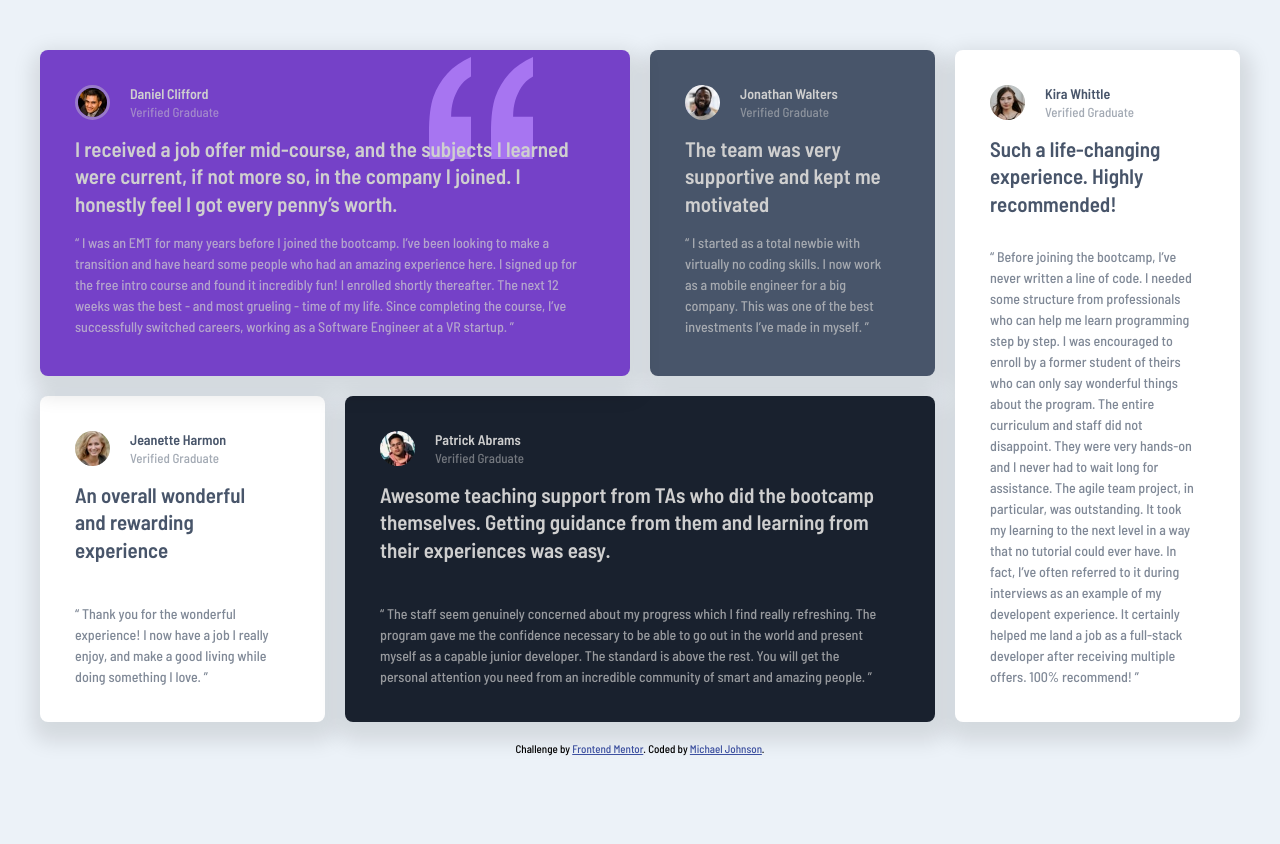
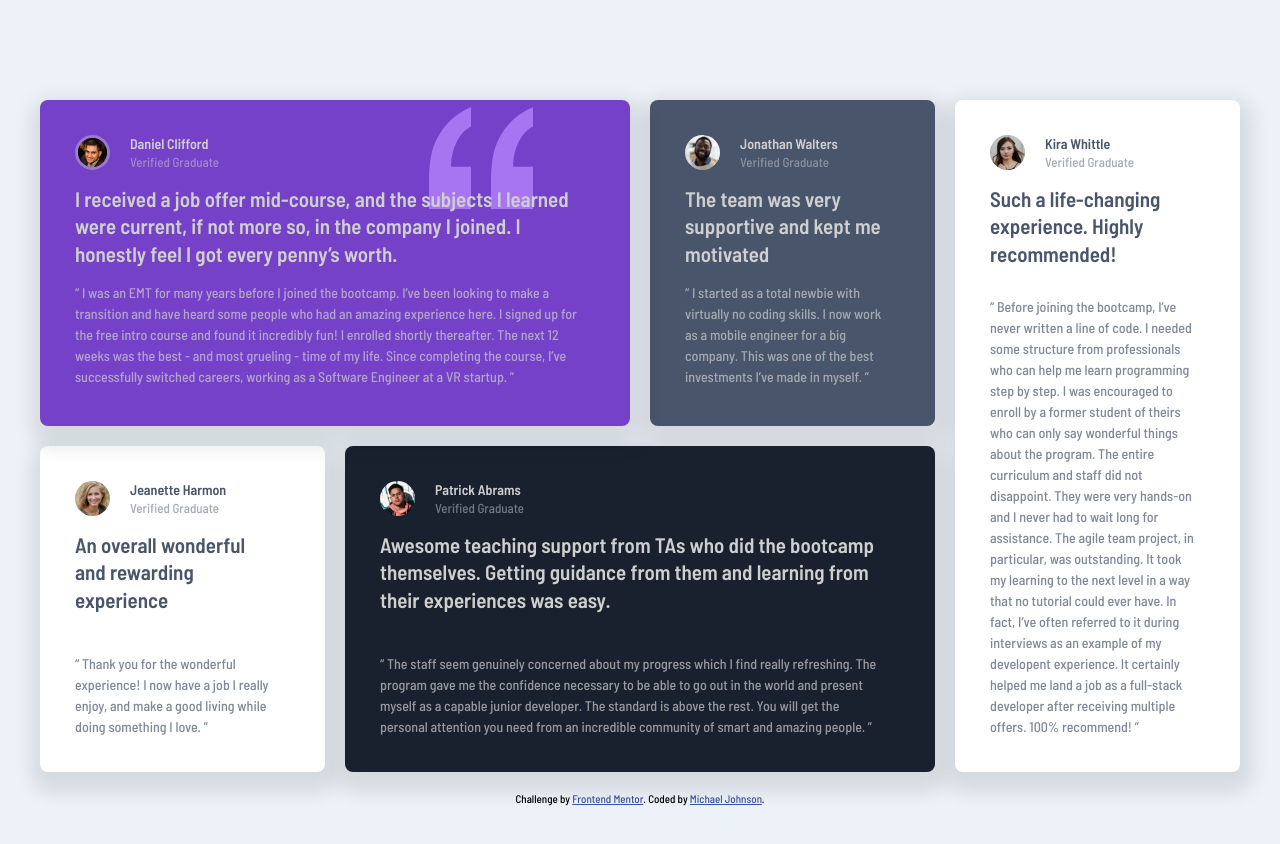
Before and after one commit to mikej321/testimonials-grid-section, a plain HTML site: page index.html in a window 1280 px wide. Before the commit the page ends 805 px from the top, so only its background shows below. Drawn offline with Linux system fonts and the light colour scheme.

Commit message:
Update style.css

```diff
--- a/style.css
+++ b/style.css
@@ -210,6 +210,11 @@ p.description {
 }
 
 @media (min-width: 600px) {
+
+  body {
+    padding-block: 10rem;
+  }
+
   main {
     grid-template-rows: repeat(2, minmax(min-content, 1fr));
     grid-template-columns: repeat(auto-fit, minmax(150px, 1fr));
```
